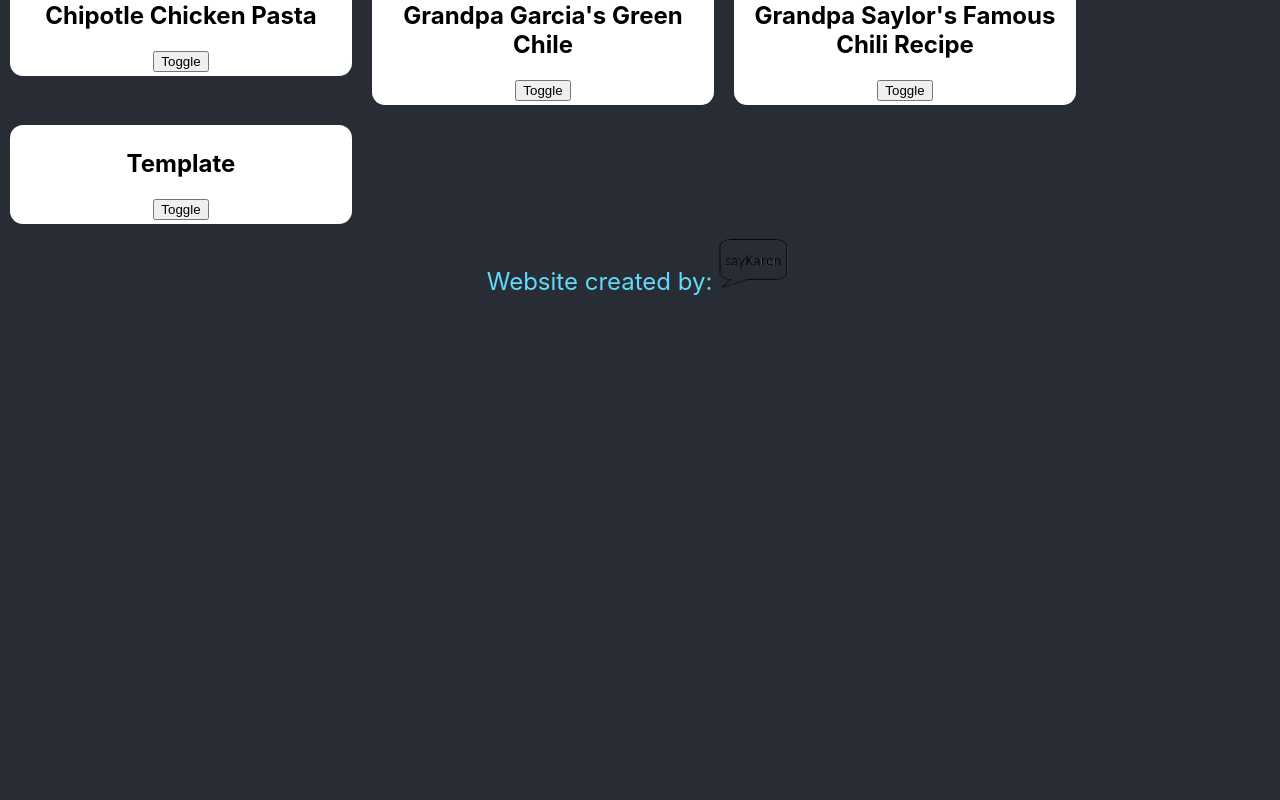
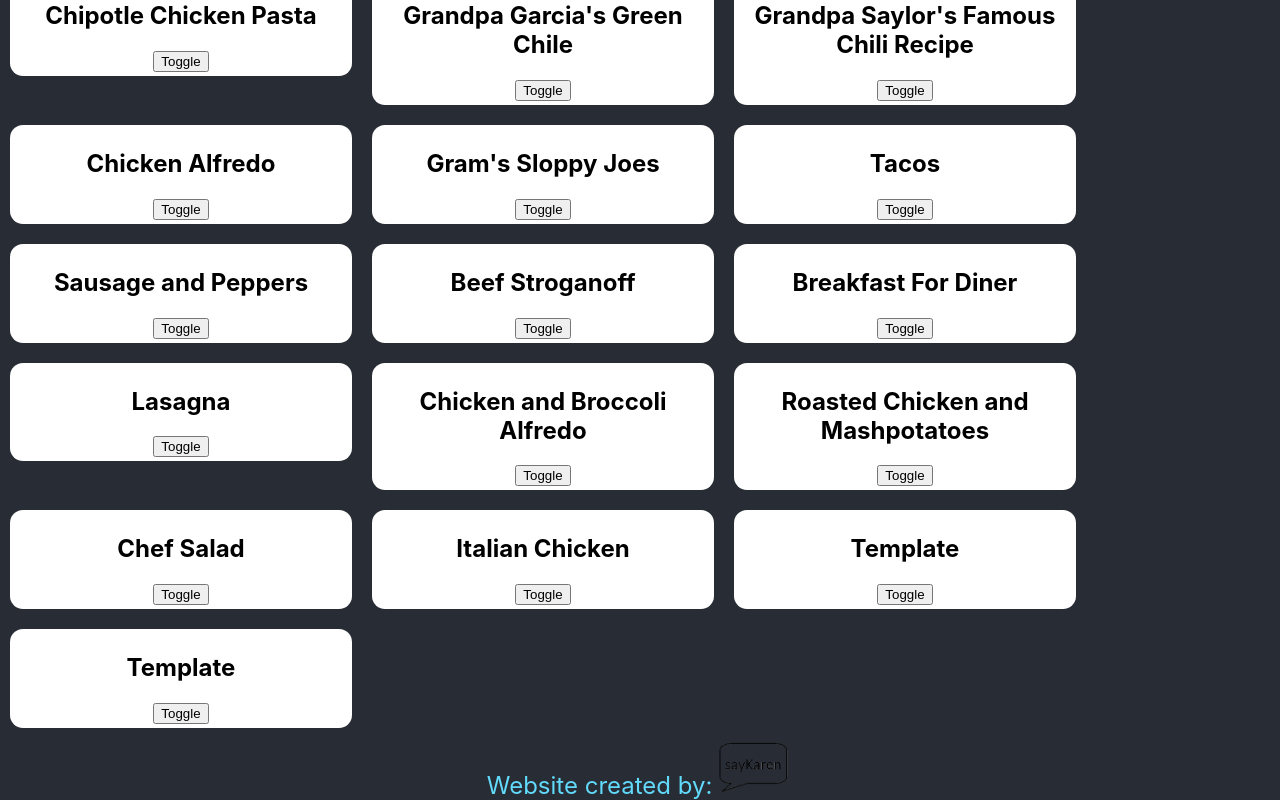
Before and after one commit to saykaren/sayKarenRecipes, a React (Create React App) app: page / in a window 1280 px wide. Shown: the part 657-1457 px from the top of the page. Before the commit the page ends 953 px from the top, so only its background shows below. Built offline with nearby package versions, Linux system fonts and the light colour scheme.

Commit message:
More recipes Not all are complete but at least now I think I have our main groups of recipes that I can now fill in the details as I have time

```diff
--- a/src/components/app/RecipeSection.tsx
+++ b/src/components/app/RecipeSection.tsx
@@ -56,7 +56,7 @@ const RecipeSection = () => {
               )}
 
               {num.active && (
-                <button className='closeButton' onClick={() => updateState(index)}>&#9757;</button>
+                <div className='closeButton' onClick={() => updateState(index)}>&#8682;</div>
               )}
             </div>
           ))}
--- a/src/components/data/data.tsx
+++ b/src/components/data/data.tsx
@@ -342,6 +342,185 @@ export const RecipeData = [
     active: false,
   },
   {
+    recipeTitle: 'Chicken Alfredo',
+    ingredients: [{ type: 'Onion-Yellow', amount: '1' },
+      { type: 'Avocado/Olive Oil', amount: '1 Tablespoon' },
+      { type: 'Chicken', amount: '1-2' },
+      { type: 'Sea Salt', amount: '1/2 Teaspoon' },
+      { type: 'Black Pepper', amount: '1/4 Teaspoon' },
+      { type: 'Broccoli', amount: '1 bunch' },
+      { type: 'Portobello Mushroom', amount: '1/2 lb' },
+      { type: 'Water', amount: '2 cups' },
+      { type: 'Cashews', amount: '1 cup' },
+      { type: 'Garlic', amount: '2 Cloves' },
+      { type: 'Sea Salt-Sauce', amount: '2 Teaspoons' },
+      { type: 'Black Pepper-Sauce', amount: 'To taste' },
+      {type: 'Pasta', amount: 'Half a box'},
+    ],
+    preparationTime: 30,
+    preparationMeasurement: 'Minutes',
+    requiredInstruments: ['Blender', 'InstantPot'],
+    instructions: [
+        'SAUTE-Preheat instantPot to Saute function.',
+      'Add onion and avocado/olive oil to the pot and cook until onion becomes translucent. About 3 minutes',
+      'Cube chicken and season with sea salt (1/2 teaspoon) and black pepper (1/4 teaspoon). Add to the instantPot. Cook until Chicken is almost cooked through, about 5 minutes',
+      'Stir in the broccoli and mushrooms',
+      'PRESSURE COOK/HIGH/1 MIN-Place lid on instantPot and select pressure cook on high for 1 minute.',
+      'Cook Pasta- While chicken is cooking boil water and cook pasta ',
+      'Alfredo Sauce-Place all the following ingredients in a blender and blend on high for 8 minutes or until the sauce begins to stream. Water (2 cups), cashews (1 cup), garlic cloves (2), salt (2 tsp) and black pepper to taste.',
+      'Mix all together and ENJOY!',
+    ],
+    active: false,
+  },
+  {
+    recipeTitle: 'Gram\'s Sloppy Joes',
+    ingredients: [{ type: 'Chicken and Rice Soup', amount: '1 can' },
+      { type: 'BBQ Sauce', amount: '1/2 cup' },
+      { type: 'Onion', amount: '1/2 Onion' },
+      { type: 'Buns', amount: '2/person' },
+      { type: 'Ground Turkey', amount: '1 lb' },
+      { type: 'Liquid smoke', amount: 'To taste' },
+    ],
+    preparationTime: 20,
+    preparationMeasurement: 'Minutes',
+    requiredInstruments: [],
+    instructions: ['Cook onions and ground turkey',
+      'Add BBQ sauce and Chicken and Rice Soup until it boils. Add liquid smoke if preferred.',
+      'Plop onto buns and you\'re golden',
+    ],
+    active: false,
+  },
+  {
+    recipeTitle: 'Tacos',
+    ingredients: [{ type: 'Ground Turkey', amount: '1 lb' },
+      { type: 'Taco shells', amount: '2/person' },
+      { type: 'Taco Seasoning', amount: '1/4 cup' },
+      { type: 'Tomato', amount: '1' },
+      { type: 'Sour Cream', amount: '1' },
+      { type: 'Avocado', amount: '2' },
+      { type: 'Cholula', amount: '1' },
+      { type: 'Salsa', amount: '1' },
+      { type: 'Lettuce-Shredded', amount: '1 cup' },
+    ],
+    preparationTime: 30,
+    preparationMeasurement: 'Minutes',
+    requiredInstruments: [],
+    instructions: ['Heat oven for shells',
+      'Cook turkey on stovetop',
+      'Once cooked added taco seasoning and water. Bring to boil then simmer',
+      'Add toppings. Eat and enjoy',
+    ],
+    active: false,
+  },
+  {
+    recipeTitle: 'Sausage and Peppers',
+    ingredients: [{ type: 'Polish Sausage', amount: '1' },
+      { type: 'Sweet and Sour Sauce', amount: '2 Tablespoons' },
+      { type: 'Bell Pepper', amount: '1-2' },
+      { type: 'Pineapple', amount: '1/2' },
+      {type:'Olive Oil', amount: '2 Tablespoons'}
+    ],
+    preparationTime: 15,
+    preparationMeasurement: 'Minutes',
+    requiredInstruments: [],
+    instructions: ['Cut up ingredients while you heat olive oil in pan',
+      'Add all but the Sweet and source sauce to pan and cook until heated. Remove some sausage for kiddos who might not like sauce',
+      'Add sweet and sour to cook a few minutes more',
+      'Eat and enjoy!',
+    ],
+    active: false,
+  },
+  {
+    recipeTitle: 'Beef Stroganoff',
+    ingredients: [{ type: 'Beef stew meat', amount: '1 1/2 lb' },
+      { type: 'Beef Broth/Stock', amount: '1 1/4 cups' },
+      { type: 'White Mushrooms', amount: '2 cups' },
+      { type: 'Worcestershire sauce', amount: '3 Tablespoon' },
+      { type: 'Garlic Cloves', amount: '2' },
+      { type: 'Salt', amount: '1 Teaspoon' },
+      { type: 'Black Pepper', amount: '1/2 Teaspoons' },
+      { type: 'Dill-Dried', amount: '1/4 Teaspoon' },
+      { type: 'Egg noodles', amount: '12 ounces' },
+      { type: 'Sour Cream', amount: '1 cup' },
+      { type: 'Dijon Mustard', amount: '2 Tablespoon' },
+    ],
+    preparationTime: 8,
+    preparationMeasurement: 'hours',
+    requiredInstruments: ['Crockpot'],
+    instructions: ['Add all but the noodles, sour cream and dijon mustard to crockpot.',
+      'Cook for 8-9 hours on low',
+      'Cook egg noodles',
+      'After 8 hours add cooked and drained noodles to crockpot.',
+      'Add the sour cream and mustard. Cook another 15 minutes, stirring occasionally',
+      'Eat and enjoy!',
+    ],
+    active: false,
+  },
+  {
+    recipeTitle: 'Breakfast For Diner',
+    ingredients: [
+        { type: '?', amount: '?' }],
+    preparationTime: 0,
+    preparationMeasurement: 'hours',
+    requiredInstruments: ['Crockpot'],
+    instructions: ['?'],
+    active: false,
+  },
+  {
+    recipeTitle: 'Lasagna',
+    ingredients: [{ type: '?', amount: '?' }],
+    preparationTime: 0,
+    preparationMeasurement: 'hours',
+    requiredInstruments: ['Crockpot'],
+    instructions: ['?'],
+    active: false,
+  },
+  {
+    recipeTitle: 'Chicken and Broccoli Alfredo',
+    ingredients: [{ type: '?', amount: '?' }],
+    preparationTime: 0,
+    preparationMeasurement: 'hours',
+    requiredInstruments: ['Crockpot'],
+    instructions: ['?'],
+    active: false,
+  },
+  {
+    recipeTitle: 'Roasted Chicken and Mashpotatoes',
+    ingredients: [{ type: '?', amount: '?' }],
+    preparationTime: 0,
+    preparationMeasurement: 'hours',
+    requiredInstruments: [],
+    instructions: ['?'],
+    active: false,
+  },
+  {
+    recipeTitle: 'Chef Salad',
+    ingredients: [{ type: '?', amount: '?' }],
+    preparationTime: 0,
+    preparationMeasurement: 'hours',
+    requiredInstruments: [''],
+    instructions: ['?'],
+    active: false,
+  },
+  {
+    recipeTitle: 'Italian Chicken',
+    ingredients: [{ type: '?', amount: '?' }],
+    preparationTime: 0,
+    preparationMeasurement: 'hours',
+    requiredInstruments: [''],
+    instructions: ['?'],
+    active: false,
+  },
+  {
+    recipeTitle: 'Template',
+    ingredients: [{ type: '?', amount: '?' }],
+    preparationTime: 0,
+    preparationMeasurement: 'hours',
+    requiredInstruments: ['Crockpot'],
+    instructions: ['?'],
+    active: false,
+  },
+  {
     recipeTitle: 'Template',
     ingredients: [{ type: '?', amount: '?' }],
     preparationTime: 0,
```
